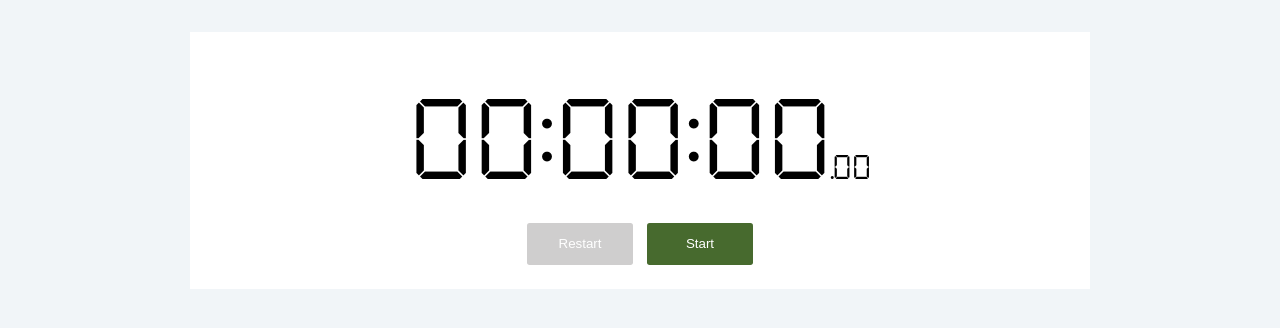
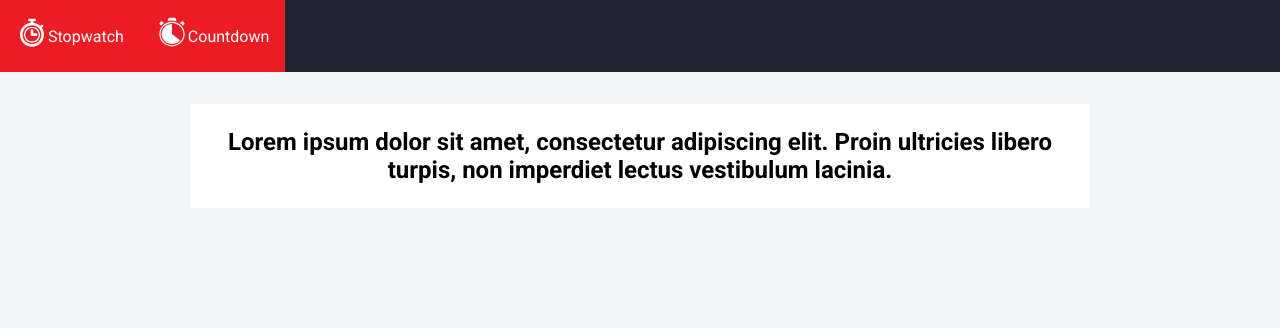
Before and after one commit to carlo697/NeatTimer, a React (Create React App) app: page /countdown in a window 1280 px wide. Shown: the top 328 px of the page. Built offline with nearby package versions, Linux system fonts and the light colour scheme.

Commit message:
Add navbar and Countdown page

```diff
--- a/package.json
+++ b/package.json
@@ -8,6 +8,8 @@
     "@testing-library/user-event": "^12.6.2",
     "react": "^17.0.1",
     "react-dom": "^17.0.1",
+    "react-icons": "^4.2.0",
+    "react-router-dom": "^5.2.0",
     "react-scripts": "4.0.1",
     "web-vitals": "^0.2.4"
   },
--- a/src/App.js
+++ b/src/App.js
@@ -1,10 +1,24 @@
 import React from "react";
+import {Switch, Route} from "react-router-dom";
+import Navbar from "./components/Navbar";
 import Stopwatch from "./pages/Stopwatch";
+import Countdown from "./pages/Countdown";
 
 const App = () => {
 
 	return (
-		<Stopwatch/>
+		<React.Fragment>
+			<Navbar/>
+			<Switch>
+				<Route exact path="/">
+					<Stopwatch/>
+				</Route>
+				<Route path="/countdown">
+					<Countdown/>
+				</Route>
+			</Switch>
+
+		</React.Fragment>
 	);
 };
 
--- /dev/null
+++ b/src/components/Navbar.js
@@ -0,0 +1,43 @@
+import React from "react";
+import {Link, useLocation} from "react-router-dom";
+import { TiStopwatch } from "react-icons/ti";
+import { GiStopwatch } from "react-icons/gi";
+
+const links = [
+	{
+		text: "Stopwatch",
+		to: "/",
+		icon: <TiStopwatch/>,
+	},
+	{
+		text: "Countdown",
+		to: "/countdown",
+		icon: <GiStopwatch/>,
+	},
+];
+
+const Navbar = () => {
+	const {pathname} = useLocation();
+
+	return (
+		<nav>
+			{
+				links.map((link, index) => {
+					const {text, to, icon} = link;
+
+					return (
+						<Link
+							to={to}
+							className={"nav-link " + (pathname === to ? "selected" : "")}
+						>
+							<span className="nav-icon">{icon}</span>
+							<span className="nav-text">{text}</span>
+						</Link>
+					);
+				})
+			}
+		</nav>
+	);
+};
+
+export default Navbar;
--- a/src/index.css
+++ b/src/index.css
@@ -144,3 +144,40 @@ th {
 		font-size: 1.5em;
 	}
 }
+
+/* Navbar */
+nav {
+	background-color: #1f2533;
+}
+
+.nav-link {
+	padding: 1em;
+	cursor: pointer;
+	color: white;
+	text-decoration: none;
+	display: inline-flex;
+	align-items: center;
+	transition: background-color 0.2s;
+}
+
+.nav-link:hover {
+	background-color: #ed1c24;
+}
+
+.nav-link.selected {
+	background-color: #ed1c24;
+}
+
+.nav-icon {
+	font-size: 2em;
+}
+
+.nav-text {
+	display: none;
+}
+
+@media (min-width: 500px) {
+	.nav-text {
+		display: initial;
+	}
+}
--- a/src/index.js
+++ b/src/index.js
@@ -2,13 +2,16 @@ import React from "react";
 import ReactDom from "react-dom";
 import "./index.css";
 import App from "./App";
-import {AppProvider} from "./context"
+import {AppProvider} from "./context";
+import {BrowserRouter as Router} from "react-router-dom";
 
 
 ReactDom.render(
 	<React.StrictMode>
 		<AppProvider>
-			<App/>
+			<Router>
+				<App/>
+			</Router>
 		</AppProvider>
 	</React.StrictMode>,
 	document.getElementById("root")
--- /dev/null
+++ b/src/pages/Countdown.js
@@ -0,0 +1,13 @@
+import React from "react";
+
+const Countdown = () => {
+	return (
+		<main>
+			<section>
+				<h2>Lorem ipsum dolor sit amet, consectetur adipiscing elit. Proin ultricies libero turpis, non imperdiet lectus vestibulum lacinia.</h2>
+			</section>
+		</main>
+	);
+};
+
+export default Countdown;
```
Also changed, not shown: 2 other files (tests, documents, lock files or other folders).
